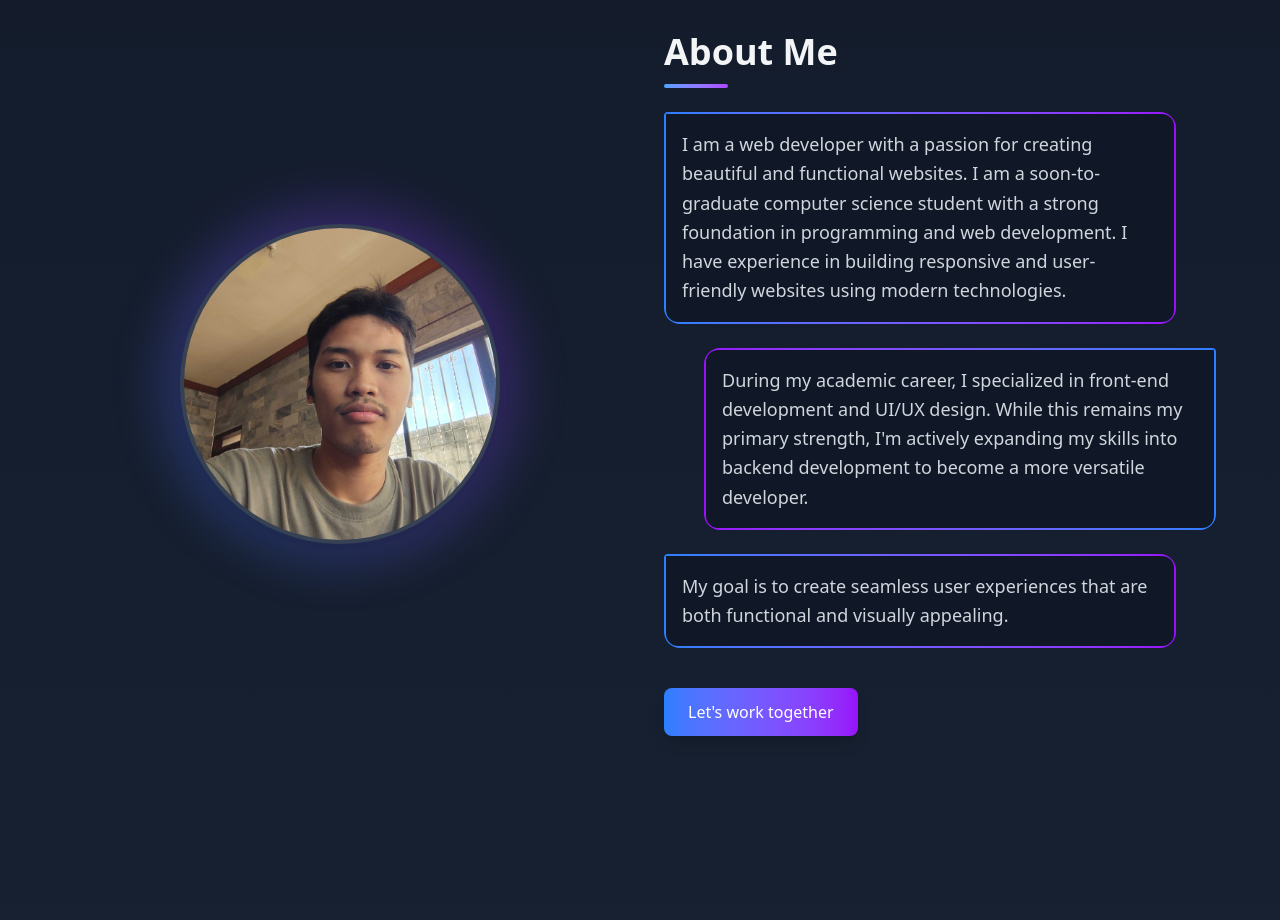
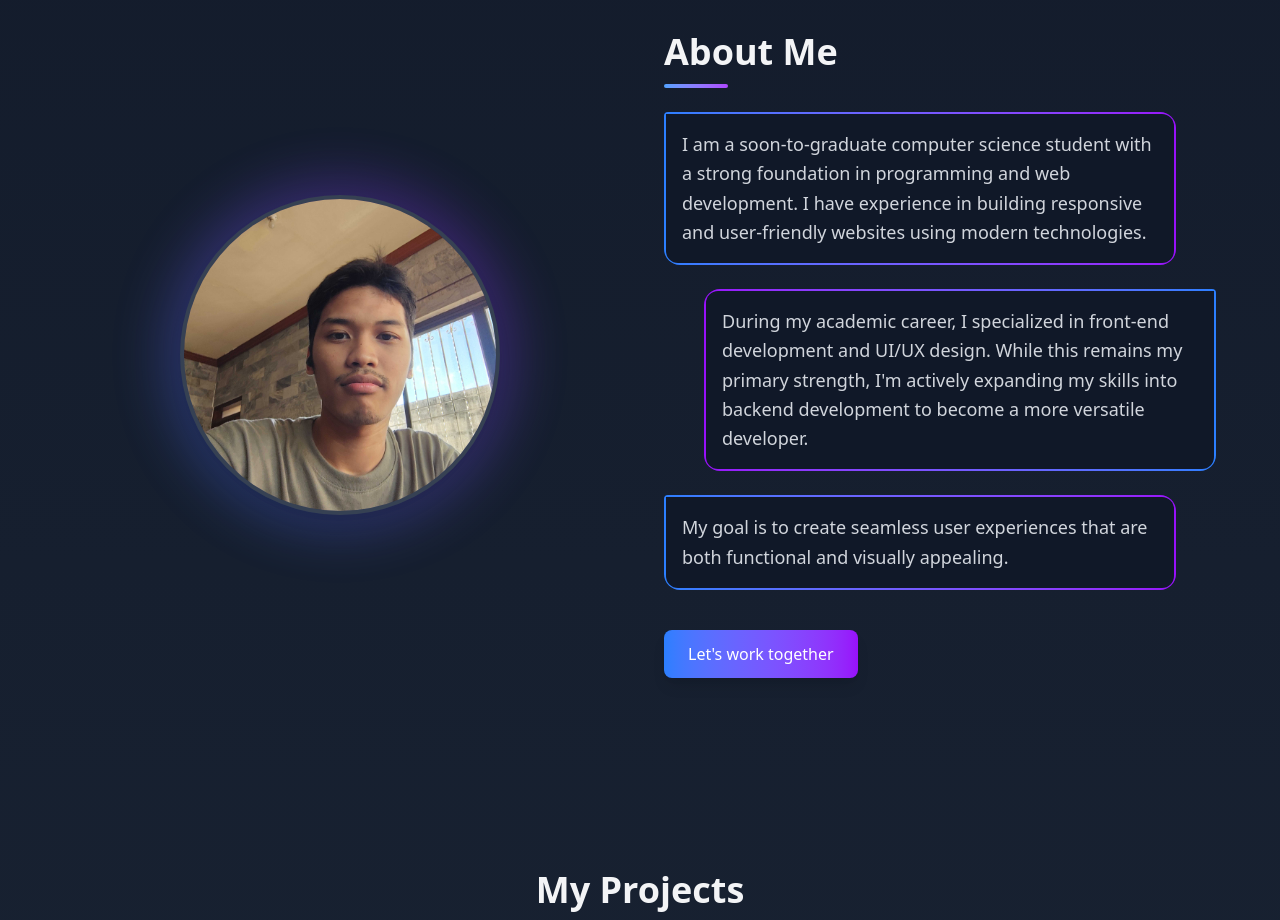
Before and after one commit to Tearfall/Tearfall, a Vue app in the folder portfolio/: page / in a window 1280 px wide. Shown: the part 960-1880 px from the top of the page. Built offline with nearby package versions, Linux system fonts and the light colour scheme.

Commit message:
Update about content

```diff
--- a/portfolio/src/components/About.vue
+++ b/portfolio/src/components/About.vue
@@ -25,7 +25,7 @@
           <div class="absolute inset-0 bg-gradient-to-r from-blue-500 to-purple-600 rounded-2xl rounded-tl-sm opacity-100"></div>
           <div class="relative p-[2px] rounded-2xl rounded-tl-sm overflow-hidden">
             <div class="bg-gray-900 bg-opacity-80 p-4 rounded-xl rounded-tl-none">
-              <p class="text-lg text-gray-300 leading-relaxed">I am a web developer with a passion for creating beautiful and functional websites. I am a soon-to-graduate computer science student with a strong foundation in programming and web development. I have experience in building responsive and user-friendly websites using modern technologies.</p>
+              <p class="text-lg text-gray-300 leading-relaxed">I am a soon-to-graduate computer science student with a strong foundation in programming and web development. I have experience in building responsive and user-friendly websites using modern technologies.</p>
             </div>
           </div>
         </div>
```
